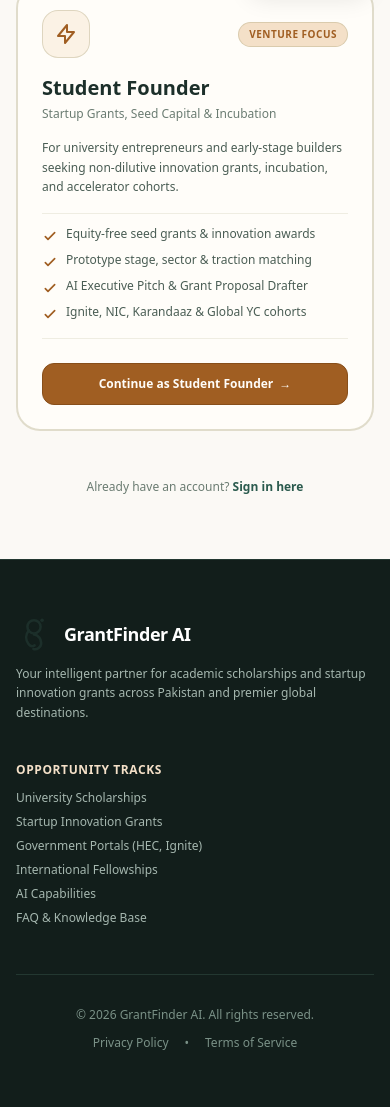
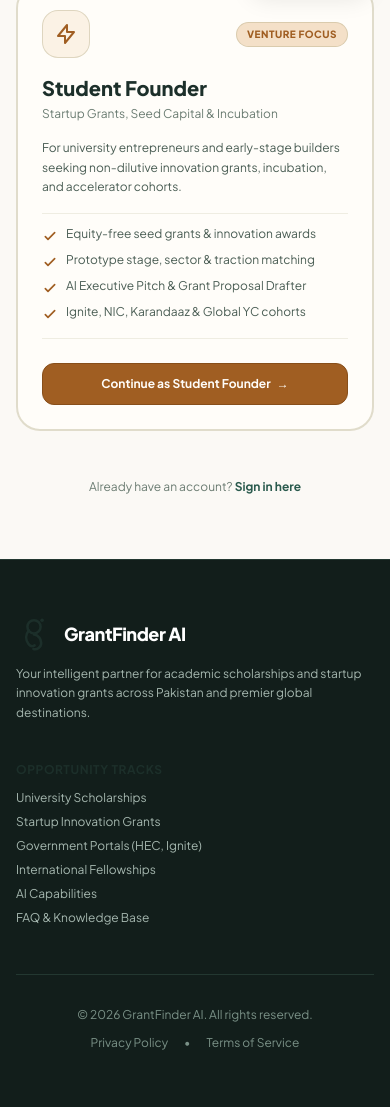
Before and after one commit to mominaarif23/GrantFinder-Ai, a FastAPI app: template app/templates/register.html in a window 390 px wide; the page is wider, and only the part inside the window is pictured. Shown: the part 845-1952 px from the top of that part. Run offline with FastAPI, Linux system fonts and the light colour scheme; the template is opened without the code that fills it, so the values that code supplies are empty; parts of the project's set-up code (start-up, migrations or seed data) failed here and were passed over; some libraries are stand-ins or nearby versions; some web fonts are replaced.

Commit message:
Fix Tailwind CDN darkMode initialization, enforce light mode high contrast typography, and enhance card hover elevation

```diff
--- a/app/static/css/custom.css
+++ b/app/static/css/custom.css
@@ -90,6 +90,40 @@
 
 html:not(.dark) body {
     background-color: #FBF9F5 !important;
+    color: #1C2F2A !important;
+}
+
+/* Light Mode Guaranteed High-Contrast Typography Shield */
+html:not(.dark) h1:not([class*="text-white"]):not([class*="text-[#FFFDF9]"]),
+html:not(.dark) h2:not([class*="text-white"]):not([class*="text-[#FFFDF9]"]),
+html:not(.dark) h3:not([class*="text-white"]):not([class*="text-[#FFFDF9]"]),
+html:not(.dark) h4:not([class*="text-white"]):not([class*="text-[#FFFDF9]"]),
+html:not(.dark) h5:not([class*="text-white"]):not([class*="text-[#FFFDF9]"]),
+html:not(.dark) h6:not([class*="text-white"]):not([class*="text-[#FFFDF9]"]) {
+    color: #1C2F2A;
+}
+
+/* Navbar Brand & Floating Atmosphere Badge in Light Mode */
+html:not(.dark) #atmosphereBadge {
+    background-color: rgba(255, 253, 249, 0.98) !important;
+    border-color: rgba(177, 171, 134, 0.4) !important;
+    color: #1C2F2A !important;
+}
+
+html:not(.dark) #atmosphereBadge #atmosphereCountry {
+    color: #1C2F2A !important;
+}
+
+html:not(.dark) #atmosphereBadge #atmosphereLandmark {
+    color: #6B7C72 !important;
+}
+
+/* Destination & Portal Card Titles & Links in Light Mode */
+html:not(.dark) .dest-dossier-card h3,
+html:not(.dark) .portal-card h3,
+html:not(.dark) .opportunity-card h4,
+html:not(.dark) .card-prominent h3,
+html:not(.dark) .card-prominent h4 {
     color: #1C2F2A;
 }
 
@@ -103,7 +137,8 @@ html:not(.dark) body {
 .destination-card,
 .opportunity-card,
 .academic-card,
-.feature-card {
+.feature-card,
+[onclick*="chooseTrack"] {
     transition: transform 0.28s cubic-bezier(0.16, 1, 0.3, 1),
                 box-shadow 0.28s cubic-bezier(0.16, 1, 0.3, 1),
                 border-color 0.28s ease,
@@ -119,7 +154,8 @@ html:not(.dark) body {
 .destination-card:hover,
 .opportunity-card:hover,
 .academic-card:hover,
-.feature-card:hover {
+.feature-card:hover,
+[onclick*="chooseTrack"]:hover {
     transform: translateY(-6px) scale(1.015) !important;
     box-shadow: 0 20px 35px -8px rgba(28, 47, 42, 0.16), 0 0 0 2px rgba(42, 90, 77, 0.45) !important;
     border-color: #2A5A4D !important;
@@ -133,7 +169,8 @@ html.dark .dest-dossier-card:hover,
 html.dark .destination-card:hover,
 html.dark .opportunity-card:hover,
 html.dark .academic-card:hover,
-html.dark .feature-card:hover {
+html.dark .feature-card:hover,
+html.dark [onclick*="chooseTrack"]:hover {
     transform: translateY(-6px) scale(1.015) !important;
     background-color: #1F3830 !important;
     box-shadow: 0 24px 45px -10px rgba(0, 0, 0, 0.85), 0 0 0 2px rgba(244, 224, 200, 0.6) !important;
@@ -311,27 +348,27 @@ html.dark h4,
 html.dark .text-navy-900,
 html.dark .text-navy-950,
 html.dark .text-slate-900,
-html.dark .text-[#1C2F2A],
-html.dark .text-[#121E1B] {
+html.dark [class*="text-[#1C2F2A]"],
+html.dark [class*="text-[#121E1B]"] {
     color: #FFFDF9 !important;
 }
 
 html.dark .text-slate-800,
 html.dark .text-slate-700,
-html.dark .text-[#2D453E],
-html.dark .text-[#2D3748] {
+html.dark [class*="text-[#2D453E]"],
+html.dark [class*="text-[#2D3748]"] {
     color: #E1EBE6 !important;
 }
 
 html.dark p,
 html.dark .text-slate-600,
-html.dark .text-[#4A5D54] {
+html.dark [class*="text-[#4A5D54]"] {
     color: #C3D7CE !important;
 }
 
 html.dark .text-slate-500,
 html.dark .text-slate-400,
-html.dark .text-[#6B7C72] {
+html.dark [class*="text-[#6B7C72]"] {
     color: #A8C5B9 !important;
 }
 
--- a/app/templates/base.html
+++ b/app/templates/base.html
@@ -4,10 +4,32 @@
     <meta charset="UTF-8">
     <meta name="viewport" content="width=device-width, initial-scale=1.0">
     <title>{% block title %}GrantFinder AI — Intelligent Scholarships & Startup Grants{% endblock %}</title>
-    <!-- Tailwind CSS CDN Configuration -->
+    <!-- Early Theme Initialization (Guarantees class sync before CSS rendering) -->
     <script>
-        window.tailwind = {
-            config: {
+        (function() {
+            try {
+                var migrationKey = 'grantfinder_v3_editorial_theme';
+                if (!localStorage.getItem(migrationKey)) {
+                    localStorage.setItem('grantfinder_theme', 'light');
+                    localStorage.setItem('theme', 'light');
+                    localStorage.setItem(migrationKey, 'true');
+                }
+                var storedTheme = localStorage.getItem('grantfinder_theme') || localStorage.getItem('theme');
+                if (storedTheme === 'dark') {
+                    document.documentElement.classList.add('dark');
+                } else {
+                    document.documentElement.classList.remove('dark');
+                }
+            } catch(e) {}
+        })();
+    </script>
+
+    <!-- Tailwind CSS CDN Engine -->
+    <script src="https://cdn.tailwindcss.com"></script>
+
+    <!-- Tailwind Config: Must be assigned to tailwind.config AFTER cdn.tailwindcss.com loads -->
+    <script>
+        tailwind.config = {
             darkMode: 'class',
             theme: {
                 extend: {
@@ -83,28 +105,9 @@
                     }
                 }
             }
-            }
         };
-        (function() {
-            try {
-                // Editorial Luxury & Botanical Earth flagship theme migration
-                var migrationKey = 'grantfinder_v3_editorial_theme';
-                if (!localStorage.getItem(migrationKey)) {
-                    localStorage.setItem('grantfinder_theme', 'light');
-                    localStorage.setItem('theme', 'light');
-                    localStorage.setItem(migrationKey, 'true');
-                }
-                var storedTheme = localStorage.getItem('grantfinder_theme') || localStorage.getItem('theme');
-                if (storedTheme === 'dark') {
-                    document.documentElement.classList.add('dark');
-                } else {
-                    document.documentElement.classList.remove('dark');
-                }
-            } catch(e) {}
-        })();
     </script>
-    <script src="https://cdn.tailwindcss.com"></script>
-    <link rel="stylesheet" href="/static/css/custom.css?v=9.0">
+    <link rel="stylesheet" href="/static/css/custom.css?v=11.0">
     <link rel="preconnect" href="https://fonts.googleapis.com">
     <link href="https://fonts.googleapis.com/css2?family=Plus+Jakarta+Sans:wght@400;500;600;700;800&family=Playfair+Display:ital,wght@0,600;1,600&family=JetBrains+Mono:wght@400;500&display=swap" rel="stylesheet">
     <link rel="icon" type="image/svg+xml" href="/static/img/logo.svg">
--- a/app/templates/register.html
+++ b/app/templates/register.html
@@ -26,7 +26,7 @@
             <div class="grid grid-cols-1 md:grid-cols-2 gap-6">
 
                 <!-- Card 1: Student Scholar (Academic Track) -->
-                <div onclick="chooseTrack('student')" class="cursor-pointer rounded-3xl bg-[#FFFDF9] dark:bg-[#162621] border-2 border-[#B1AB86]/40 hover:border-[#2A5A4D] dark:border-[#233831] dark:hover:border-[#2A5A4D] p-6 sm:p-8 shadow-xs hover:shadow-xl transition-all duration-300 flex flex-col justify-between group transform hover:-translate-y-1">
+                <div onclick="chooseTrack('student')" class="card-prominent cursor-pointer rounded-3xl bg-[#FFFDF9] dark:bg-[#162621] border-2 border-[#B1AB86]/40 hover:border-[#2A5A4D] dark:border-[#233831] dark:hover:border-[#2A5A4D] p-6 sm:p-8 shadow-xs hover:shadow-xl transition-all duration-300 flex flex-col justify-between group transform hover:-translate-y-1">
                     <div class="space-y-4 text-left">
                         <div class="flex items-center justify-between">
                             <div class="w-12 h-12 rounded-2xl bg-[#E1EBE6] border border-[#C3D7CE] text-[#1C2F2A] flex items-center justify-center group-hover:bg-[#1C2F2A] group-hover:text-white transition-colors duration-200 shadow-xs dark:bg-[#1C3B32] dark:text-[#C3D7CE]">
@@ -76,7 +76,7 @@
                 </div>
 
                 <!-- Card 2: Student Founder (Startup Track) -->
-                <div onclick="chooseTrack('founder')" class="cursor-pointer rounded-3xl bg-[#FFFDF9] dark:bg-[#162621] border-2 border-[#B1AB86]/40 hover:border-[#A05E22] dark:border-[#233831] dark:hover:border-[#A05E22] p-6 sm:p-8 shadow-xs hover:shadow-xl transition-all duration-300 flex flex-col justify-between group transform hover:-translate-y-1">
+                <div onclick="chooseTrack('founder')" class="card-prominent cursor-pointer rounded-3xl bg-[#FFFDF9] dark:bg-[#162621] border-2 border-[#B1AB86]/40 hover:border-[#A05E22] dark:border-[#233831] dark:hover:border-[#A05E22] p-6 sm:p-8 shadow-xs hover:shadow-xl transition-all duration-300 flex flex-col justify-between group transform hover:-translate-y-1">
                     <div class="space-y-4 text-left">
                         <div class="flex items-center justify-between">
                             <div class="w-12 h-12 rounded-2xl bg-[#F4E0C8]/40 border border-[#B1AB86]/40 text-[#A05E22] flex items-center justify-center group-hover:bg-[#A05E22] group-hover:text-white transition-colors duration-200 shadow-xs dark:bg-[#233831] dark:text-[#F4E0C8]">
```
Lines whose indentation alone changed are shown as unchanged.
